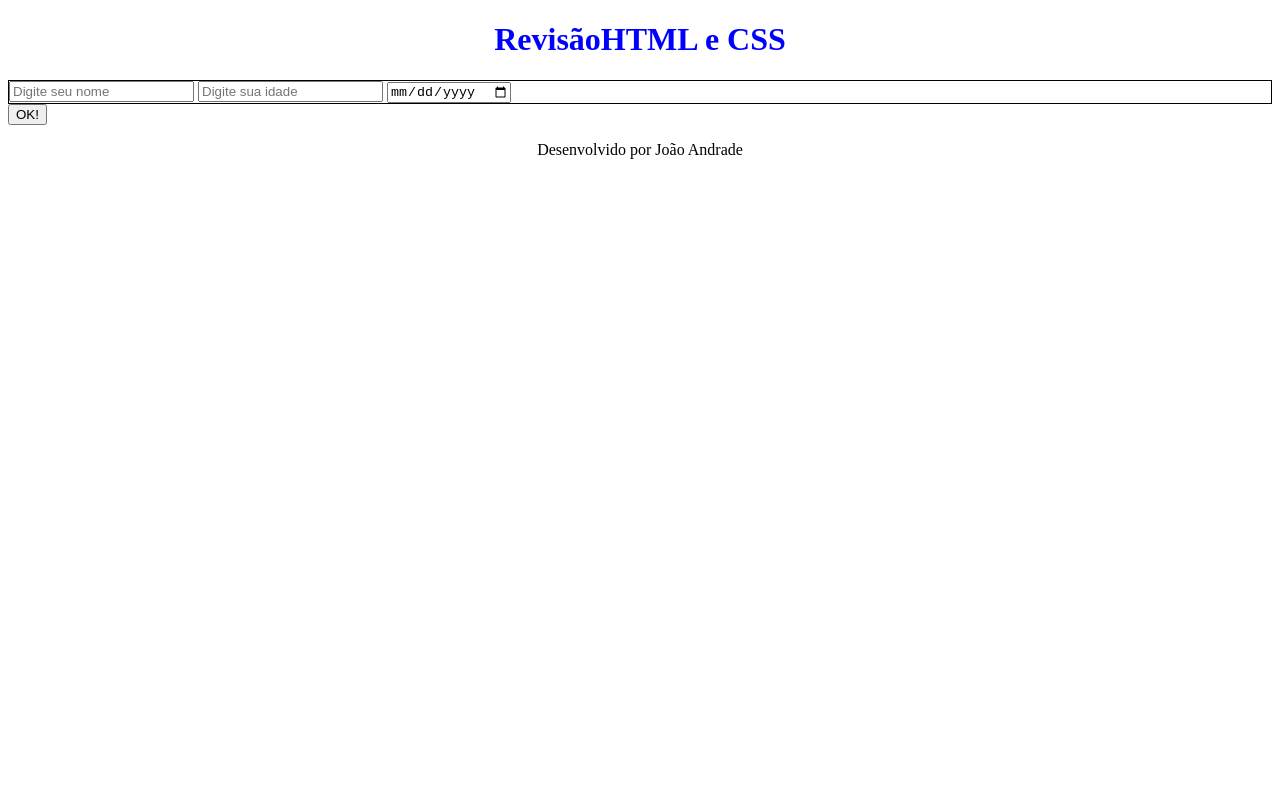
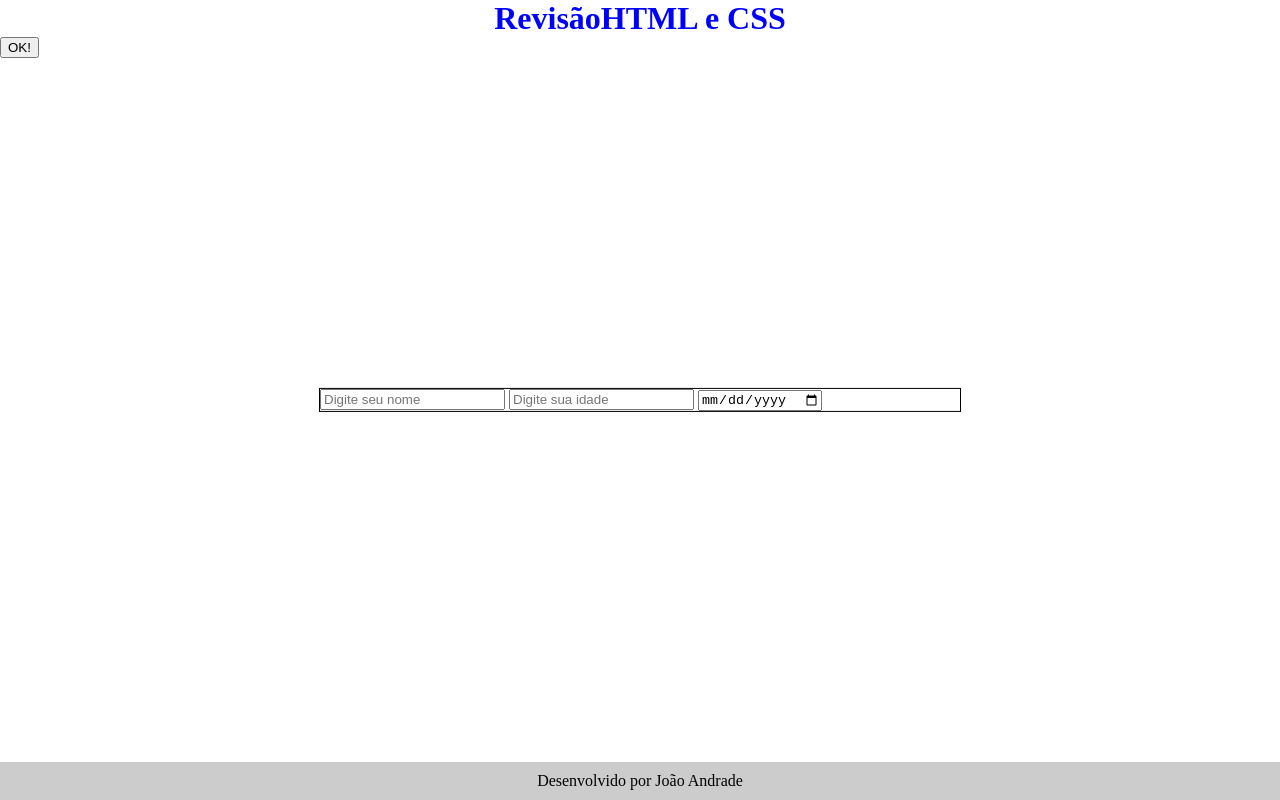
Before and after one commit to JoaoV-Andrade/programacao_web, a plain HTML site: page index.html in a window 1280 px wide. Drawn offline with Linux system fonts and the light colour scheme.

Commit message:
algumas adições

```diff
--- a/estilo.css
+++ b/estilo.css
@@ -1,3 +1,8 @@
+*{
+    margin: 0px;
+}
+
+
 #titulo {
     color: blue;
     text-align: center;
@@ -12,4 +17,21 @@
 
 .entradas-usuario {
     border: 1px solid;
+    width: 50%;
+    margin: auto;
+    position: absolute;
+    top: 50%;
+    left: 50%;
+    transform: translate(-50%, -50%);
+
+
 }
+
+.rodape {
+    position: fixed;
+    width: 100%;
+    bottom: 0;
+    background-color: #ccc;
+    padding-top: 10px;
+    padding-bottom: 10px;
+}
--- a/index.html
+++ b/index.html
@@ -8,13 +8,19 @@
 </head>
 <body>
     <h1 id="titulo"> RevisãoHTML e CSS</h1>
+
+
     <div class="entradas-usuario">
     <input type="text" placeholder="Digite seu nome">
     <input type="number" placeholder="Digite sua idade">
     <input type="date" >
     </div>
+
+
     <button> OK! </button>
-    <footer>
+
+
+    <footer class = "rodape">
         <p class = "texto-paragrafo"> Desenvolvido por João Andrade</p>
     </footer>
 
```
